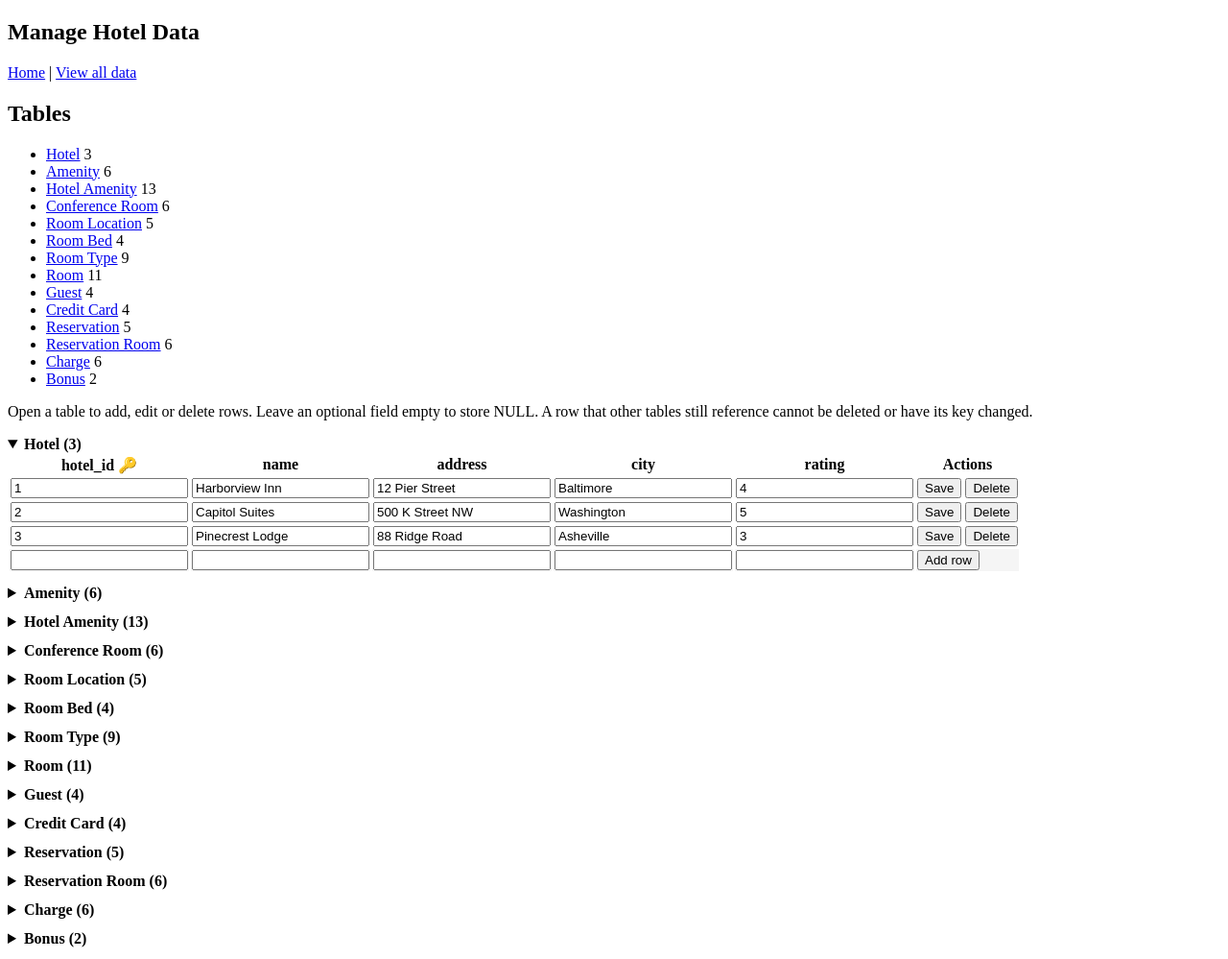
After one commit to isabelledarman/database-project, a Flask app: page /manage in a window 1280 px wide, after a click that opens the changed part. The commit adds this page. Shown: the whole page at 96% size. Run offline with Flask 3, Linux system fonts and the light colour scheme; data comes from the database, SQL or seed files in the repository.

Commit message:
CRUD operations, query 5

```diff
--- a/templates/all.html
+++ b/templates/all.html
@@ -15,6 +15,7 @@
 
   <nav aria-label="Sections">
     <h1>Hotel Database</h1>
+    <p><a href="/">Home</a> | <a href="/manage">Manage data</a></p>
 
     <h2>Hotels</h2>
     <ul>
--- a/templates/index.html
+++ b/templates/index.html
@@ -7,6 +7,7 @@
     <li><a href="/query/5">5. Itemized Charges by guest</a></li>
     <li><a href="/query/6">6. No-shows</a></li>
     <li><a href="/query/7">7. Bonus Customers</a></li>
-    <li><a href="/query/1">8. Printable reservation confirmation</a></li>
+    <li><a href="/query/8">8. Printable reservation confirmation</a></li>
     <li><a href="/all">Show all data</a></li>
+    <li><a href="/manage">Manage data (add, edit, delete)</a></li>
 </ul>
--- /dev/null
+++ b/templates/manage.html
@@ -0,0 +1,128 @@
+<!DOCTYPE html>
+<html lang="en">
+
+<head>
+  <meta charset="utf-8">
+  <meta name="viewport" content="width=device-width, initial-scale=1">
+  <title>Manage Hotel Data</title>
+  <style>
+    .flash { padding: .5em .75em; margin: .5em 0; border: 1px solid; }
+    .flash.ok { background: #e8f5e9; border-color: #66bb6a; }
+    .flash.error { background: #ffebee; border-color: #e57373; }
+    .manage input[type=text], .manage input[type=number], .manage input[type=date],
+    .manage input[type=datetime-local], .manage select { width: 100%; min-width: 6em; box-sizing: border-box; }
+    .manage details { margin: .75em 0; }
+    .manage summary { cursor: pointer; font-weight: bold; }
+    .manage tfoot td { background: #f5f5f5; }
+  </style>
+</head>
+
+<body>
+  {% macro field(c, value, form_id) -%}
+    {%- set req = 'required' if (not c.nullable and not c.auto) else '' -%}
+    {%- if c.kind == 'bool' -%}
+    <select name="col_{{ c.name }}" form="{{ form_id }}" aria-label="{{ c.name }}">
+      <option value="1" {{ 'selected' if value == '1' }}>Yes</option>
+      <option value="0" {{ 'selected' if value != '1' }}>No</option>
+    </select>
+    {%- elif c.kind == 'int' -%}
+    <input type="number" step="1" name="col_{{ c.name }}" form="{{ form_id }}" value="{{ value }}" aria-label="{{ c.name }}" {{ req }}>
+    {%- elif c.kind == 'decimal' -%}
+    <input type="number" step="any" name="col_{{ c.name }}" form="{{ form_id }}" value="{{ value }}" aria-label="{{ c.name }}" {{ req }}>
+    {%- elif c.kind == 'date' -%}
+    <input type="date" name="col_{{ c.name }}" form="{{ form_id }}" value="{{ value }}" aria-label="{{ c.name }}" {{ req }}>
+    {%- elif c.kind == 'datetime' -%}
+    <input type="datetime-local" name="col_{{ c.name }}" form="{{ form_id }}" value="{{ value }}" aria-label="{{ c.name }}" {{ req }}>
+    {%- else -%}
+    <input type="text" name="col_{{ c.name }}" form="{{ form_id }}" value="{{ value }}" {% if c.maxlen %}maxlength="{{ c.maxlen }}"{% endif %} aria-label="{{ c.name }}" {{ req }}>
+    {%- endif -%}
+  {%- endmacro %}
+
+  <nav aria-label="Tables">
+    <h1>Manage Hotel Data</h1>
+    <p><a href="/">Home</a> | <a href="/all">View all data</a></p>
+    <h2>Tables</h2>
+    <ul>
+      {% for t in manage %}
+      <li><a href="#manage-{{ t.name }}">{{ t.name|replace('_', ' ') }}</a> <span class="n">{{ t.rows|length }}</span></li>
+      {% endfor %}
+    </ul>
+  </nav>
+
+  {% with messages = get_flashed_messages(with_categories=true) %}
+  {% for category, message in messages %}
+  <div class="flash {{ category }}" role="alert">{{ message }}</div>
+  {% endfor %}
+  {% endwith %}
+
+  <main class="manage">
+    <p>Open a table to add, edit or delete rows. Leave an optional field empty to store NULL.
+      A row that other tables still reference cannot be deleted or have its key changed.</p>
+
+    {% for t in manage %}
+    <details id="manage-{{ t.name }}">
+      <summary>{{ t.name|replace('_', ' ') }} ({{ t.rows|length }})</summary>
+      <div class="scroll">
+        <table>
+          <thead>
+            <tr>
+              {% for c in t.columns %}<th>{{ c.name }}{% if c.pk %} 🔑{% endif %}</th>{% endfor %}
+              <th>Actions</th>
+            </tr>
+          </thead>
+          <tbody>
+            {% for row in t.rows %}
+            {% set fid = 'row-' ~ t.name ~ '-' ~ loop.index %}
+            <tr>
+              {% for c in t.columns %}
+              <td>{% if c.auto %}{{ row[c.name] }}{% else %}{{ field(c, row[c.name], fid) }}{% endif %}</td>
+              {% endfor %}
+              <td>
+                <form id="{{ fid }}" method="post">
+                  {% for c in t.columns if c.pk %}
+                  <input type="hidden" name="pk_{{ c.name }}" value="{{ row[c.name] }}">
+                  {% endfor %}
+                  <button type="submit" formaction="{{ url_for('table_update', table=t.name) }}">Save</button>
+                  <button type="submit" formnovalidate formaction="{{ url_for('table_delete', table=t.name) }}"
+                    onclick="return confirm('Delete this row from {{ t.name }}?')">Delete</button>
+                </form>
+              </td>
+            </tr>
+            {% else %}
+            <tr><td colspan="{{ t.columns|length + 1 }}" class="empty">No rows yet.</td></tr>
+            {% endfor %}
+          </tbody>
+          <tfoot>
+            {% set nid = 'new-' ~ t.name %}
+            <tr>
+              {% for c in t.columns %}
+              <td>{% if c.auto %}<em>auto</em>{% else %}{{ field(c, '', nid) }}{% endif %}</td>
+              {% endfor %}
+              <td>
+                <form id="{{ nid }}" method="post" action="{{ url_for('table_insert', table=t.name) }}">
+                  <button type="submit">Add row</button>
+                </form>
+              </td>
+            </tr>
+          </tfoot>
+        </table>
+      </div>
+    </details>
+    {% endfor %}
+  </main>
+
+  <script>
+    // Reopen the table we just edited (the page reloads after every change)
+    function openManage() {
+      var h = location.hash;
+      if (h.indexOf('#manage-') === 0) {
+        var el = document.getElementById(h.slice(1));
+        if (el) { el.open = true; el.scrollIntoView(); }
+      }
+    }
+    window.addEventListener('hashchange', openManage);
+    openManage();
+  </script>
+</body>
+
+</html>
--- a/view.py
+++ b/view.py
@@ -5,11 +5,13 @@ Run with:  python view.py   then open http://127.0.0.1:5001/
 """
 
 # third party modules
-from flask import Flask, render_template, send_from_directory, request
+from flask import (Flask, render_template, send_from_directory, request,
+                   redirect, url_for, flash, abort)
+import pymysql
 
 # project modules
 import config
-from logic import Database
+from logic import Database, TABLES
 
 
 # instantiate application and database object
@@ -20,6 +22,7 @@ db = Database(config)
 app.host = config.APP_HOST
 app.port = config.APP_PORT
 app.debug = config.APP_DEBUG
+app.secret_key = getattr(config, 'SECRET_KEY', 'change-me')  # needed for flash()
 
 
 @app.route('/', methods=['GET'])
@@ -30,6 +33,36 @@ def index():
 @app.route('/all', methods=['GET'])
 def show_all():
     return render_template('all.html', data=db.get_all_data())
+
+@app.route('/manage', methods=['GET'])
+def manage():
+    """Add, edit and delete rows in any table."""
+    return render_template('manage.html', manage=db.get_manage_data())
+
+def _edit(table, action, success):
+    """Run an insert/update/delete from the /manage page, flash the outcome, and go back to that table."""
+    if table not in TABLES:
+        abort(404)
+    try:
+        action(table, request.form)
+        flash(success, 'ok')
+    except ValueError as e:
+        flash(f'{table}: {e}', 'error')
+    except pymysql.MySQLError as e:
+        flash(f'{table}: ' + (str(e.args[1]) if len(e.args) > 1 else str(e)), 'error')
+    return redirect(url_for('manage', _anchor='manage-' + table))
+
+@app.route('/table/<table>/insert', methods=['POST'])
+def table_insert(table):
+    return _edit(table, db.insert_row, f'Added a row to {table}.')
+
+@app.route('/table/<table>/update', methods=['POST'])
+def table_update(table):
+    return _edit(table, db.update_row, f'Updated a row in {table}.')
+
+@app.route('/table/<table>/delete', methods=['POST'])
+def table_delete(table):
+    return _edit(table, db.delete_row, f'Deleted a row from {table}.')
 
 @app.route('/resources/<path:path>')
 def send_resources(path):
@@ -80,6 +113,15 @@ def query4():
         rows = db.reservations_by_person(name, phone)
     return render_template('query4.html', rows = rows)
 
+@app.route('/query/5', methods = ['GET'])
+def query5():
+    name = request.args.get('name','')
+    phone = request.args.get('phone','')
+    rows = None
+    if name and phone:
+        rows = db.guest_charges_list(name, phone)
+    return render_template('query5.html', rows = rows)
+
 
 if __name__ == '__main__':
     app.run(host=app.host, port=app.port, debug=app.debug)
```
Also changed, not shown: logic.py (+136 -0 lines), templates/query5.html (added, +11 -0 lines).
